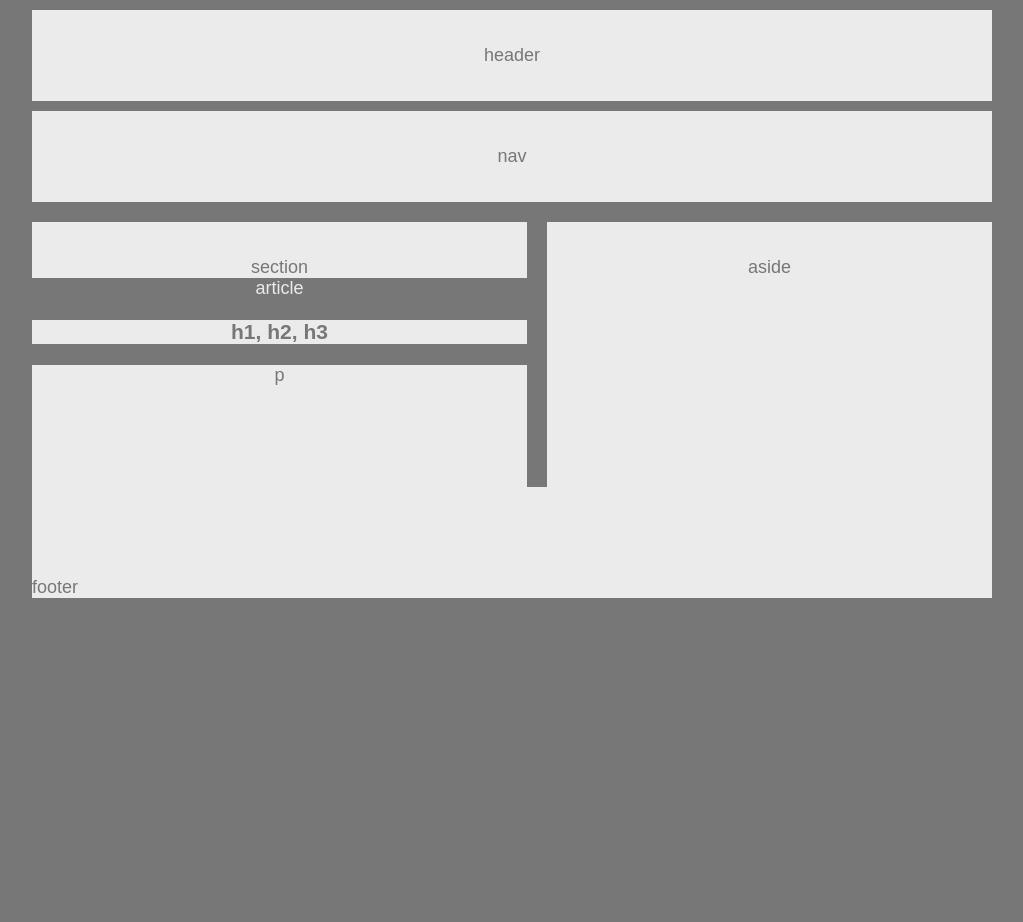
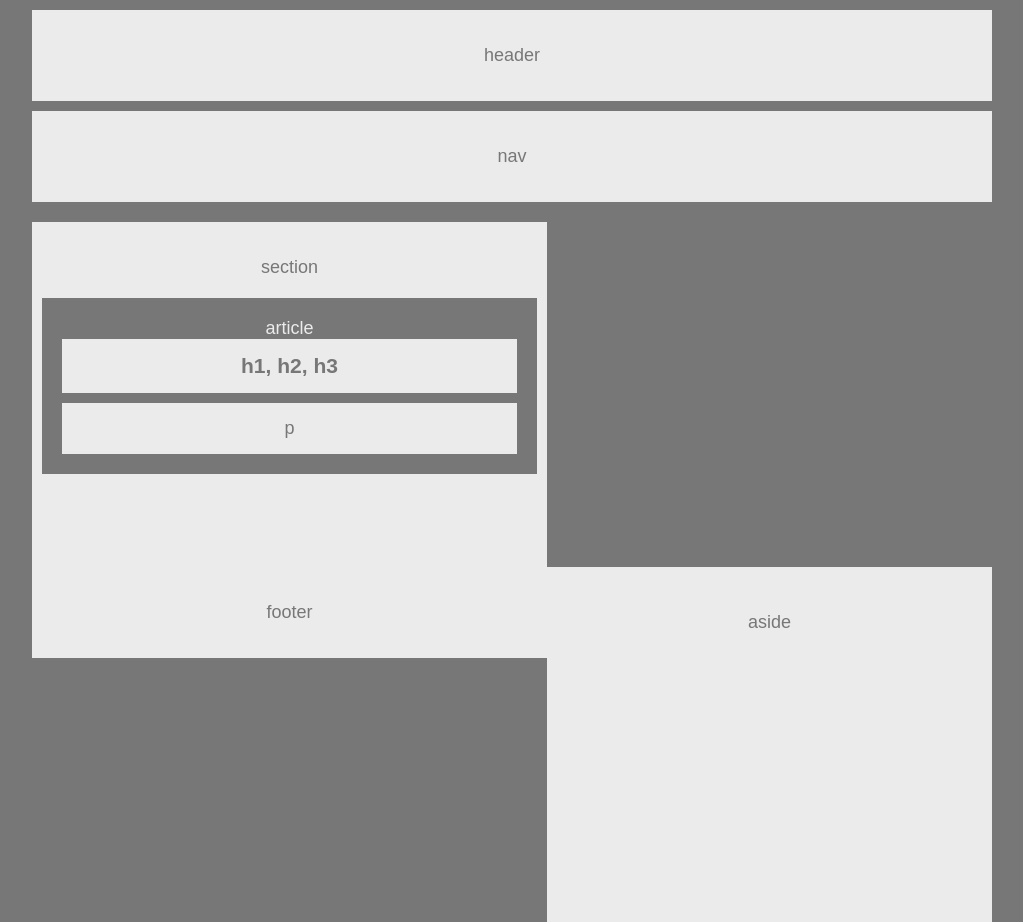
Before and after one commit to jonpking/HW-Wireframe, a plain HTML site: page index.html in a window 1280 px wide. Shown: the whole page, without its empty margins (128-1151 px from the left). Before the commit the page ends 800 px from the top, so only its background shows below. Drawn offline with Linux system fonts and the light colour scheme.

Commit message:
modified CSS to match instructions

```diff
--- a/style.css
+++ b/style.css
@@ -15,15 +15,15 @@ body {
 
 header {
     background: #ebebeb;
-    padding: 35px 0px;
-    margin: 10px 0px;
+    padding: 35px 0;
+    margin: 10px 0;
     text-align: center;
 }
 
 nav {
     background: #ebebeb;
-    padding: 35px 0px;
-    margin: 10px 0px;
+    padding: 35px 0;
+    margin: 10px 0;
     text-align: center;
 }
 
@@ -31,8 +31,8 @@ section {
     background: #ebebeb;
     width: 495px;
     height: 100%;
-    padding: 35px 0px;
-    margin: 10px 0px;
+    padding: 35px 10px;
+    margin: 10px 10px 0 0;
     float: left;
     text-align: center;
 }
@@ -41,29 +41,40 @@ aside {
     background: #ebebeb;
     width: 445px;
     height: 100%;
-    padding: 35px 0px;
-    margin: 10px 0px;
+    padding: 35px 0;
+    margin: 10px 0 0 0;
     float: right;
     text-align: center;
 }
 
 footer {
     background: #ebebeb;
+    padding: 35px 0;
+    margin: 30px 0 10px 0;
+    text-align: center;
+    clear: left;
 }
 
 article {
     color: #ebebeb;
     background: #777;
+    padding: 20px 20px;
+    margin: 20px 0;
+    text-align: center;
 }
 
 h1 {
     color: #777;
     background: #ebebeb;
+    padding: 15px 0;
+    margin: 0 0 10px 0;
 }
 
 p {
     color: #777;
     background: #ebebeb;
+    padding: 15px 0;
+    margin: 10px 0 0 0;
 }
 
 #wrapper {
```
